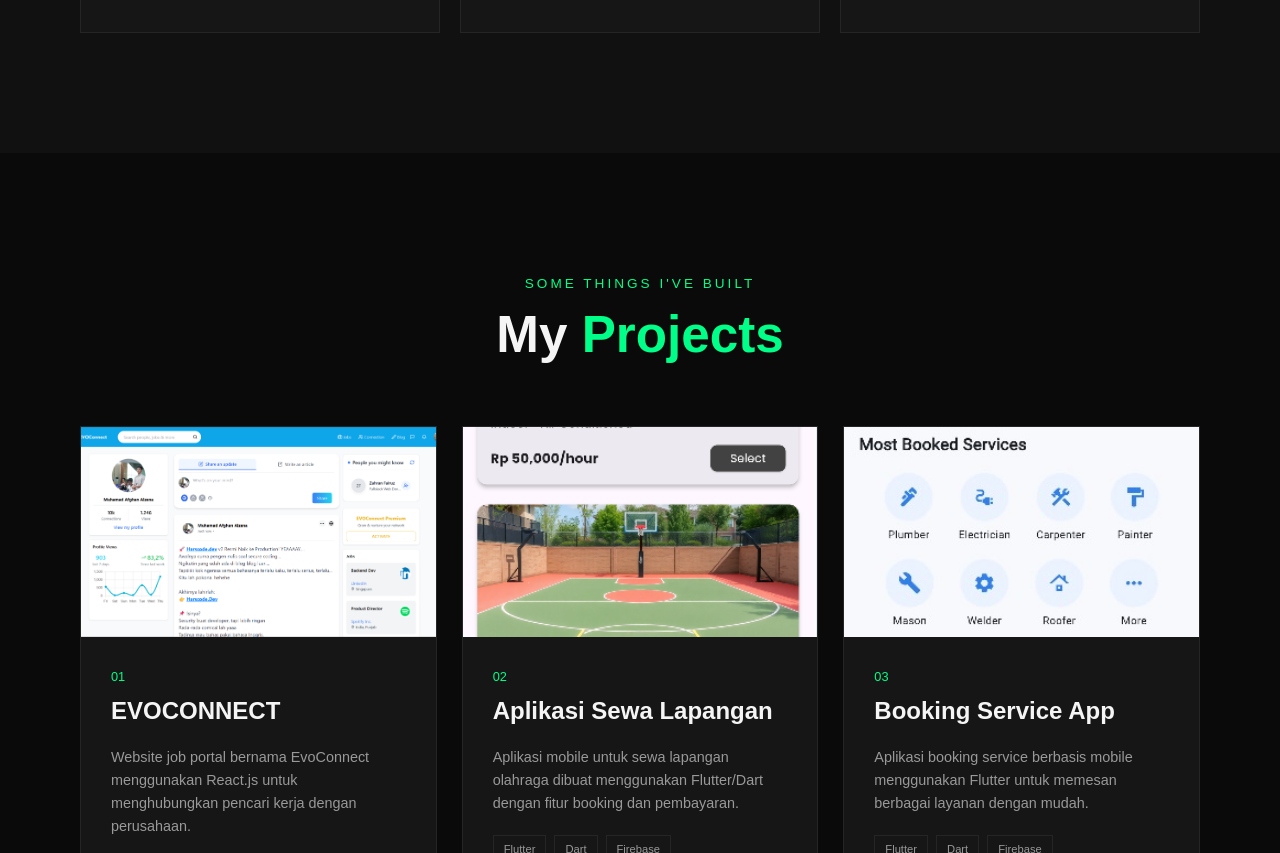
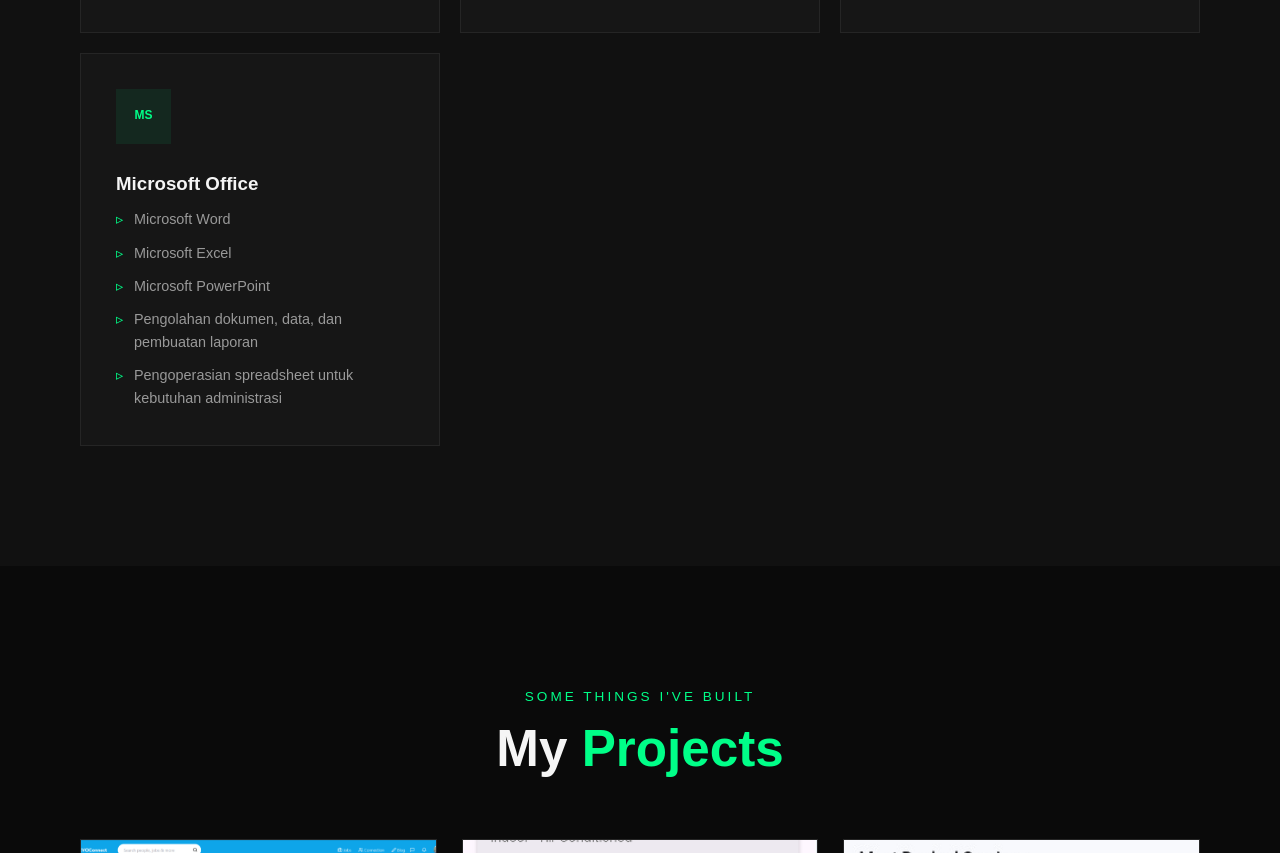
Before and after one commit to BintangAsyidqy/portofolio, a plain HTML site: page index.html in a window 1280 px wide. Shown: the part 2197-3050 px from the top of the page. Drawn offline with Linux system fonts and the light colour scheme.

Commit message:
second commt

```diff
--- a/index.html
+++ b/index.html
@@ -212,6 +212,18 @@
                         <ul class="skill-list">
                             <li>REST API</li>
                             <li>Database Management</li>
+                        </ul>
+                    </div>
+
+                    <div class="skill-card">
+                        <div class="skill-icon">MS</div>
+                        <h3>Microsoft Office</h3>
+                        <ul class="skill-list">
+                            <li>Microsoft Word</li>
+                            <li>Microsoft Excel</li>
+                            <li>Microsoft PowerPoint</li>
+                            <li>Pengolahan dokumen, data, dan pembuatan laporan</li>
+                            <li>Pengoperasian spreadsheet untuk kebutuhan administrasi</li>
                         </ul>
                     </div>
 
```
